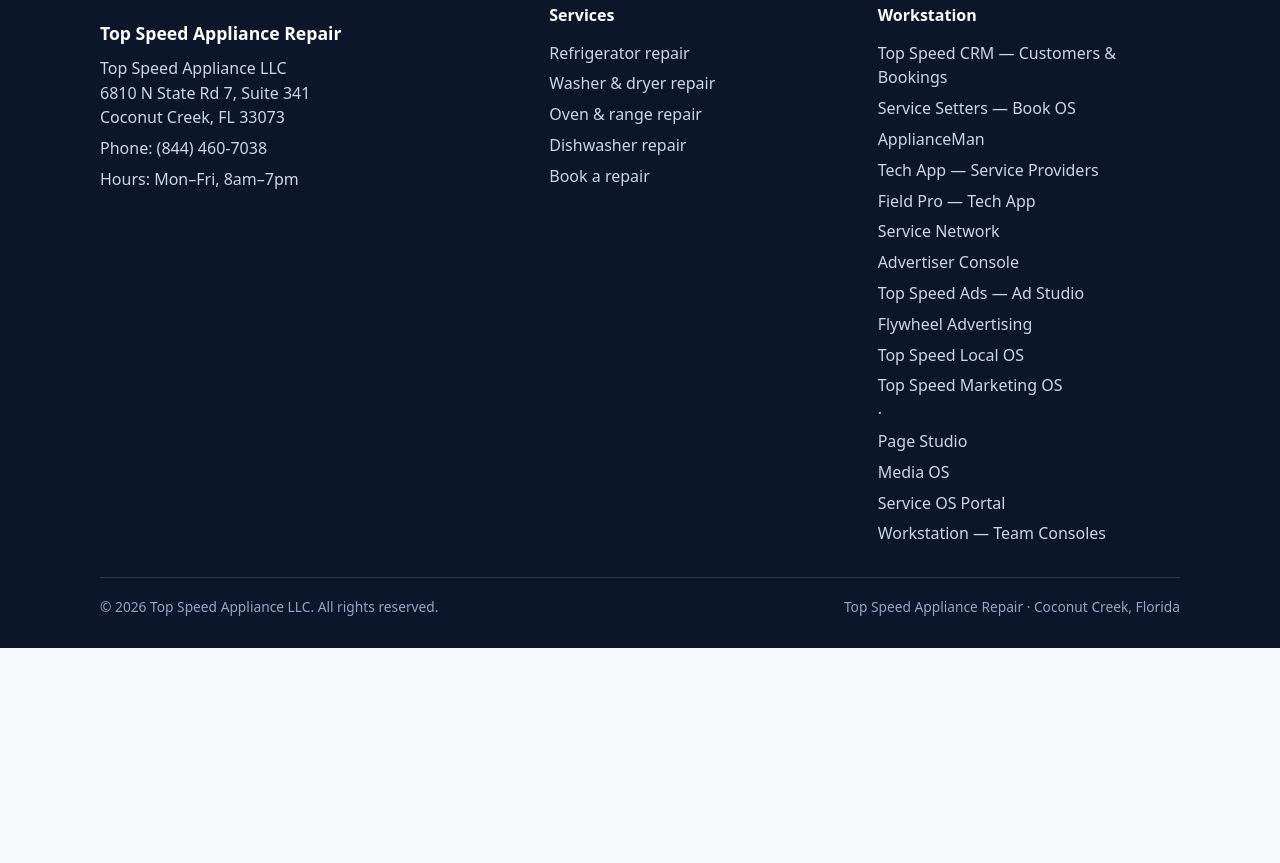
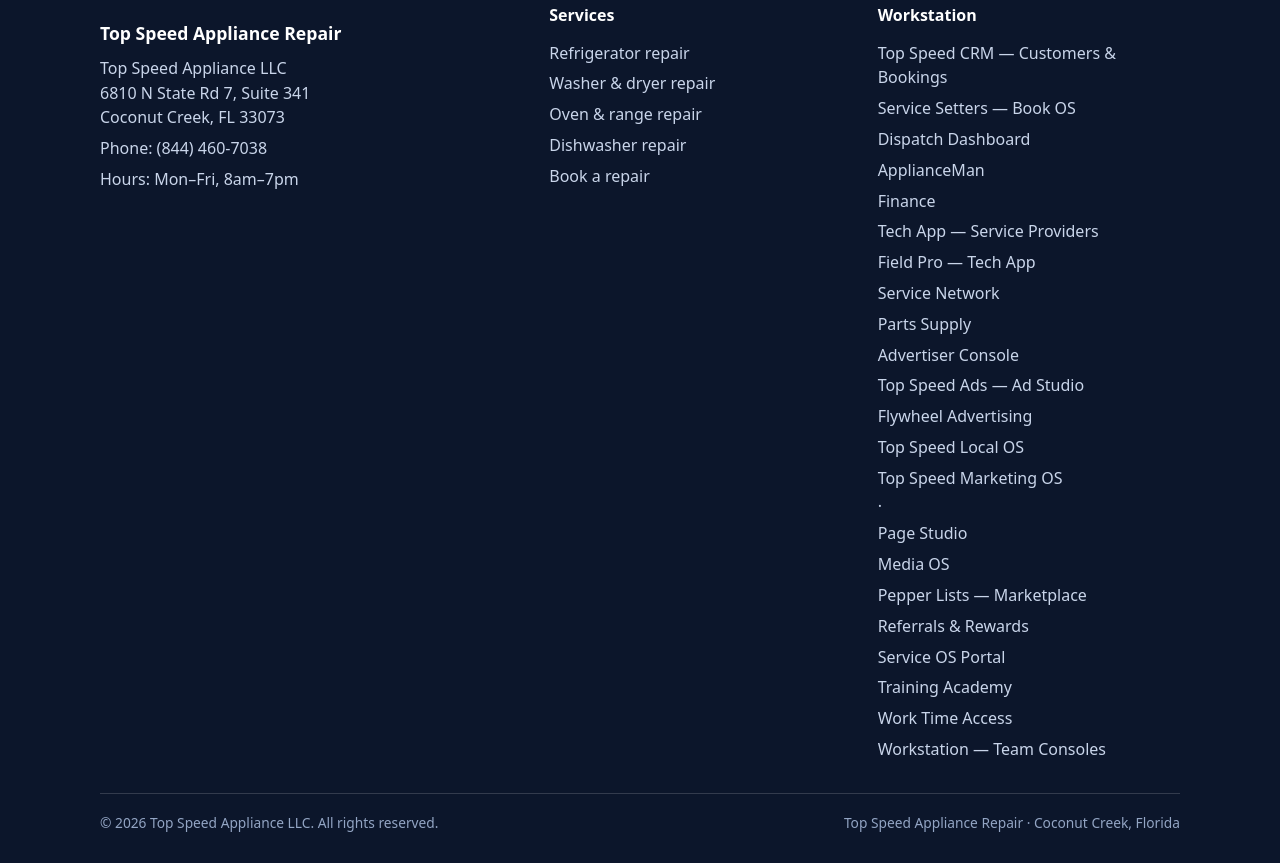
Before and after one commit to starlabelgroup-cpu/topspeedappliancerepair, a plain HTML site: page index.html in a window 1280 px wide. Shown: the part 4180-5043 px from the top of the page. Before the commit the page ends 4828 px from the top, so only its background shows below. Drawn offline with Linux system fonts and the light colour scheme.

Commit message:
Workstation footer: add Dispatch Dashboard, Finance, Parts Supply, Pepper Lists, Referrals & Rewards, Training Academy, Work Time Access

```diff
--- a/index.html
+++ b/index.html
@@ -436,17 +436,24 @@
         <h3>Workstation</h3>
         <a href="https://topspeedserviceos.com/crm">Top Speed CRM — Customers &amp; Bookings</a>
         <a href="https://topspeedserviceos.com/book-os">Service Setters — Book OS</a>
+        <a href="https://topspeedserviceos.com/dispatch-dashboard">Dispatch Dashboard</a>
         <a href="https://topspeedserviceos.com/applianceman">ApplianceMan</a>
+        <a href="https://topspeedserviceos.com/finance">Finance</a>
         <a href="https://topspeedserviceos.com/tech">Tech App — Service Providers</a>
         <a href="https://top-speed-field-pro.vercel.app">Field Pro — Tech App</a>
         <a href="https://topspeedserviceos.com/network">Service Network</a>
+        <a href="https://topspeedserviceos.com/parts">Parts Supply</a>
         <a href="https://topspeedserviceos.com/advertiser">Advertiser Console</a>
         <a href="https://topspeedserviceos.com/ad-studio">Top Speed Ads — Ad Studio</a>
         <a href="https://topspeedserviceos.com/flywheel">Flywheel Advertising</a>
         <a href="https://topspeedserviceos.com/marketing-os">Top Speed Local OS</a>
         <a href="https://topspeedserviceos.com/marketing-os">Top Speed Marketing OS</a> · <a href="https://topspeedserviceos.com/marketing-os/studio">Page Studio</a>
         <a href="https://topspeedserviceos.com/media">Media OS</a>
+        <a href="https://pepperlists.com">Pepper Lists — Marketplace</a>
+        <a href="https://topspeedserviceos.com/refer">Referrals &amp; Rewards</a>
         <a href="https://topspeedserviceos.com/portal">Service OS Portal</a>
+        <a href="https://topspeedserviceos.com/academy">Training Academy</a>
+        <a href="https://topspeedserviceos.com/work-time-access">Work Time Access</a>
         <a href="https://topspeedserviceos.com/navigator">Workstation — Team Consoles</a>
       </div>
     </div>
```
